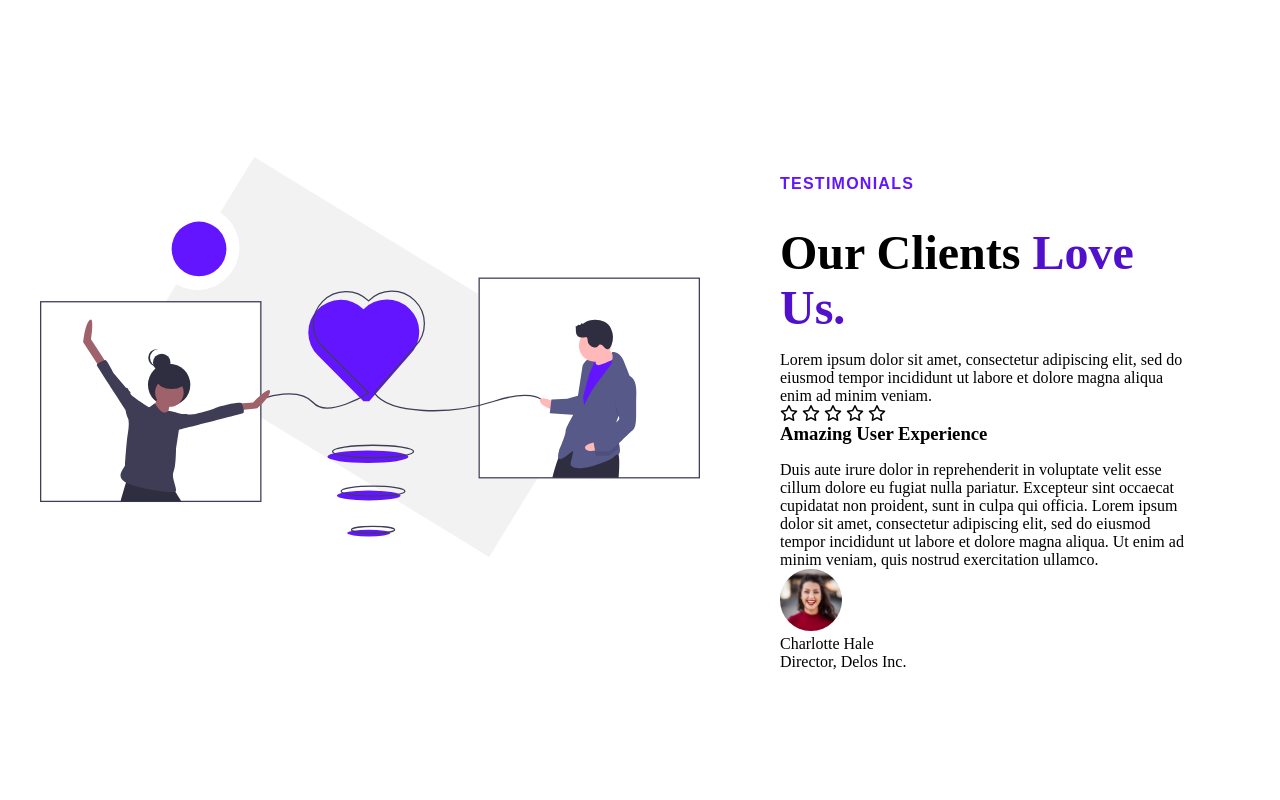
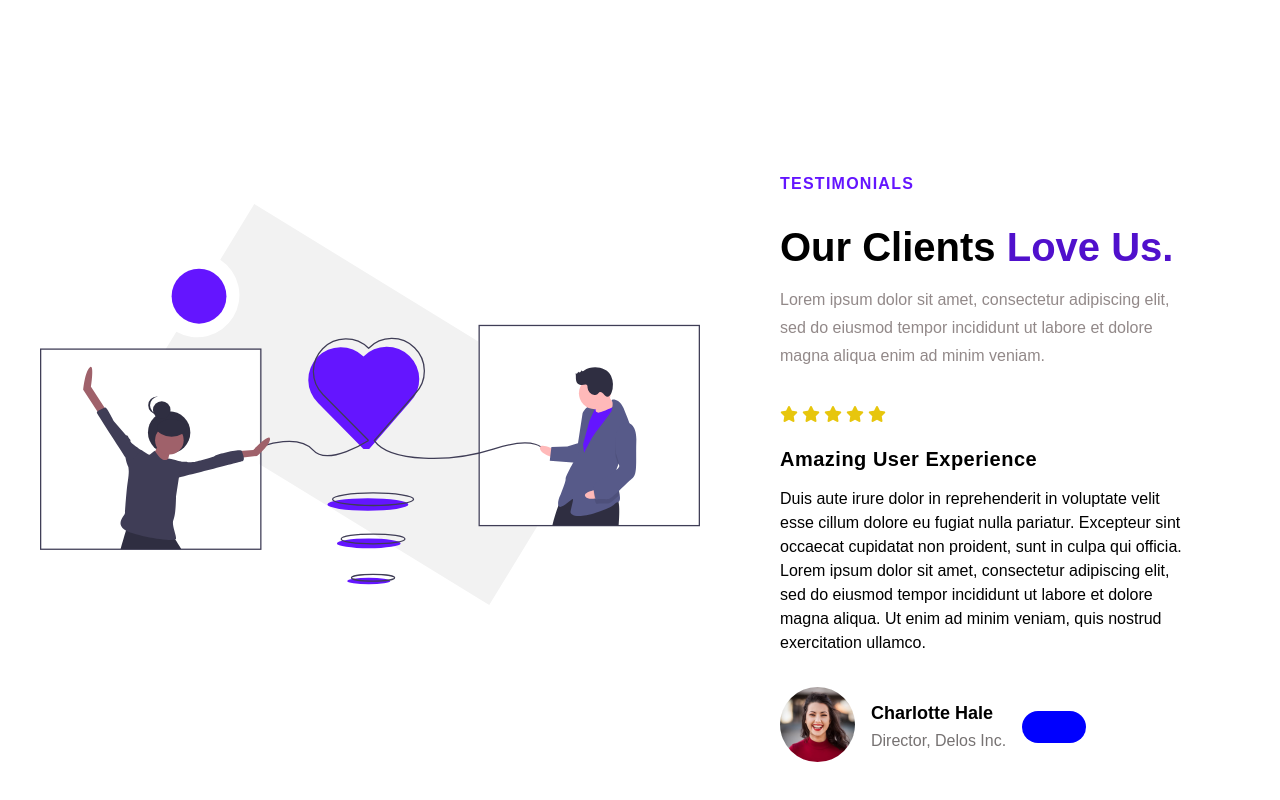
Before and after one commit to Rick-Miller89/my-project-treact, a plain HTML site: page index.html in a window 1280 px wide. Shown: the part 5108-5908 px from the top of the page. Drawn offline with Linux system fonts and the light colour scheme.

Commit message:
save changes

```diff
--- a/index.html
+++ b/index.html
@@ -300,11 +300,11 @@
               Lorem ipsum dolor sit amet, consectetur adipiscing elit, sed do eiusmod tempor incididunt ut labore et dolore magna aliqua enim ad minim veniam.</p>
               <div class="testimonial">
                 <div class="testimonial__rating">
-                 <i class="fa-regular fa-star"></i>
-                 <i class="fa-regular fa-star"></i>
-                 <i class="fa-regular fa-star"></i>
-                 <i class="fa-regular fa-star"></i>
-                 <i class="fa-regular fa-star"></i>
+                 <i class="fa-solid fa-star"></i>
+                 <i class="fa-solid fa-star"></i>
+                 <i class="fa-solid fa-star"></i>
+                 <i class="fa-solid fa-star"></i>
+                 <i class="fa-solid fa-star"></i>
                 </div>
                 <h3 class="test__title2">Amazing User Experience</h3>
                 <p class="test__para2">Duis aute irure dolor in reprehenderit in voluptate velit esse cillum dolore eu fugiat nulla pariatur. Excepteur sint occaecat cupidatat non proident, sunt in culpa qui officia. Lorem ipsum dolor sit amet, consectetur adipiscing elit, sed do eiusmod tempor incididunt ut labore et dolore magna aliqua. Ut enim ad minim veniam, quis nostrud exercitation ullamco.</p>
@@ -315,6 +315,9 @@
                   <div class="test__details">
                     <div class="test__name">Charlotte Hale</div>
                     <div class="test__role">Director, Delos Inc.</div>
+                  </div>
+                  <div class="test__buttons">
+                    <button class="test__button"></button>
                   </div>
                 </div>
 
--- a/style.css
+++ b/style.css
@@ -729,7 +729,8 @@ button:hover {
 }
 
 .test__pic {
-  width: 15%;
+  width: 75px;
+  height: 75px;
   border-radius: 50%;
 }
 
@@ -747,6 +748,51 @@ button:hover {
 }
 
 .test__title {
-  font-size: 48px;
+  font-size: 40px;
   align-items: center;
+  font-family: Arial, Helvetica, sans-serif;
+  font-weight: bold;
+  margin-bottom: 16px;
 }
+
+.test__para {
+  font-family: Arial, Helvetica, sans-serif;
+  margin-bottom: 36px;
+  line-height: 28px;
+  color: #928989;
+}
+
+.testimonial__rating {
+  margin-bottom: 24px;
+  color: rgb(231, 198, 13)
+}
+
+.test__title2 {
+  font-family: Arial, Helvetica, sans-serif;
+  letter-spacing: .5px;
+  font-size: 20px;
+}
+
+.test__para2 {
+  margin-bottom: 32px;
+  font-family: Arial, Helvetica, sans-serif;
+  line-height: 24px;
+}
+
+.test__bottom {
+  display: flex;
+  align-items: center;
+  gap: 16px;
+}
+
+.test__name {
+  font-family: Arial, Helvetica, sans-serif;
+  font-size: 18px;
+  font-weight: bold;
+}
+
+.test__role {
+  font-family: Arial, Helvetica, sans-serif;
+  margin-top: 8px;
+  color: #767272;
+}
```
